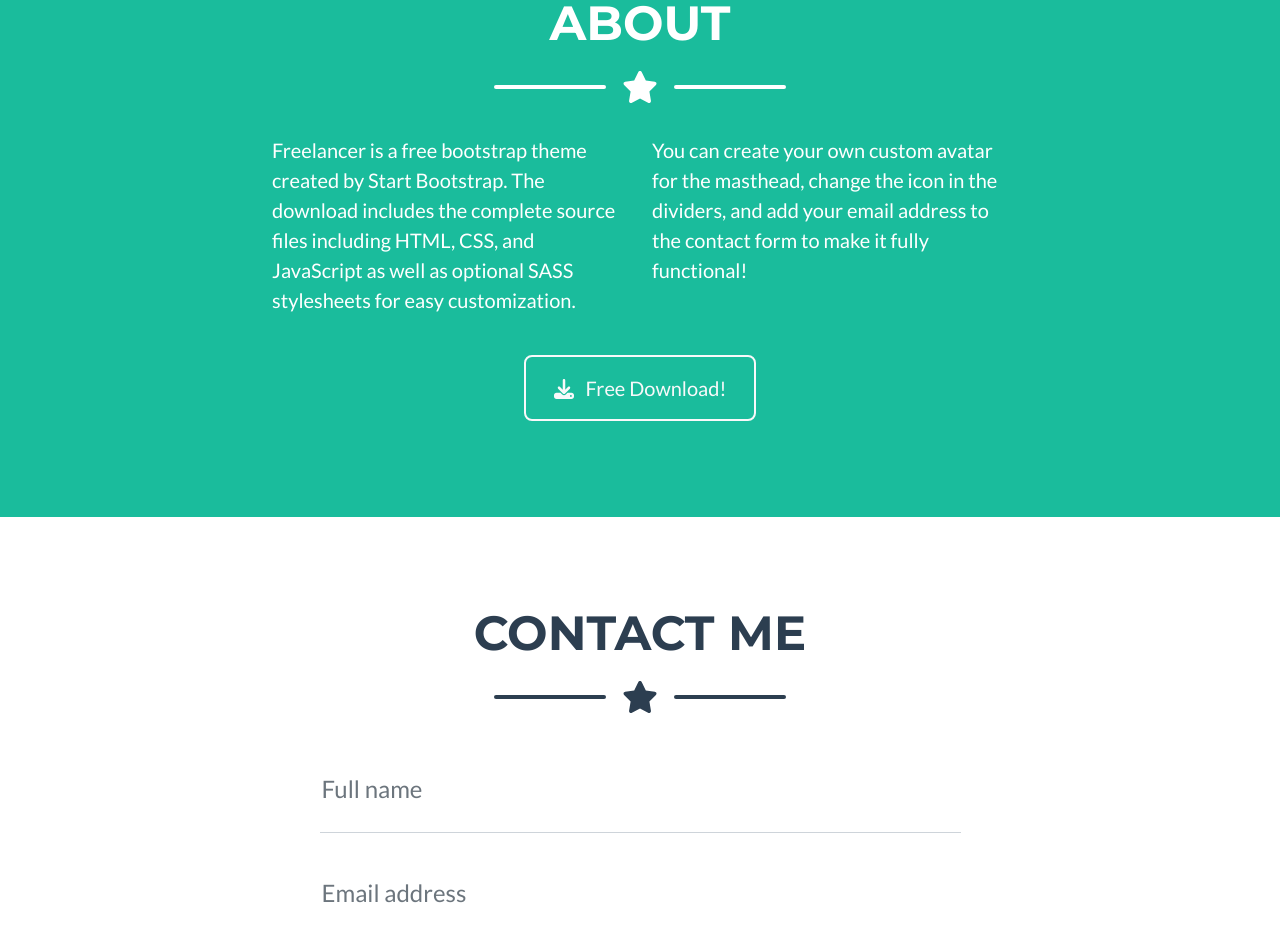
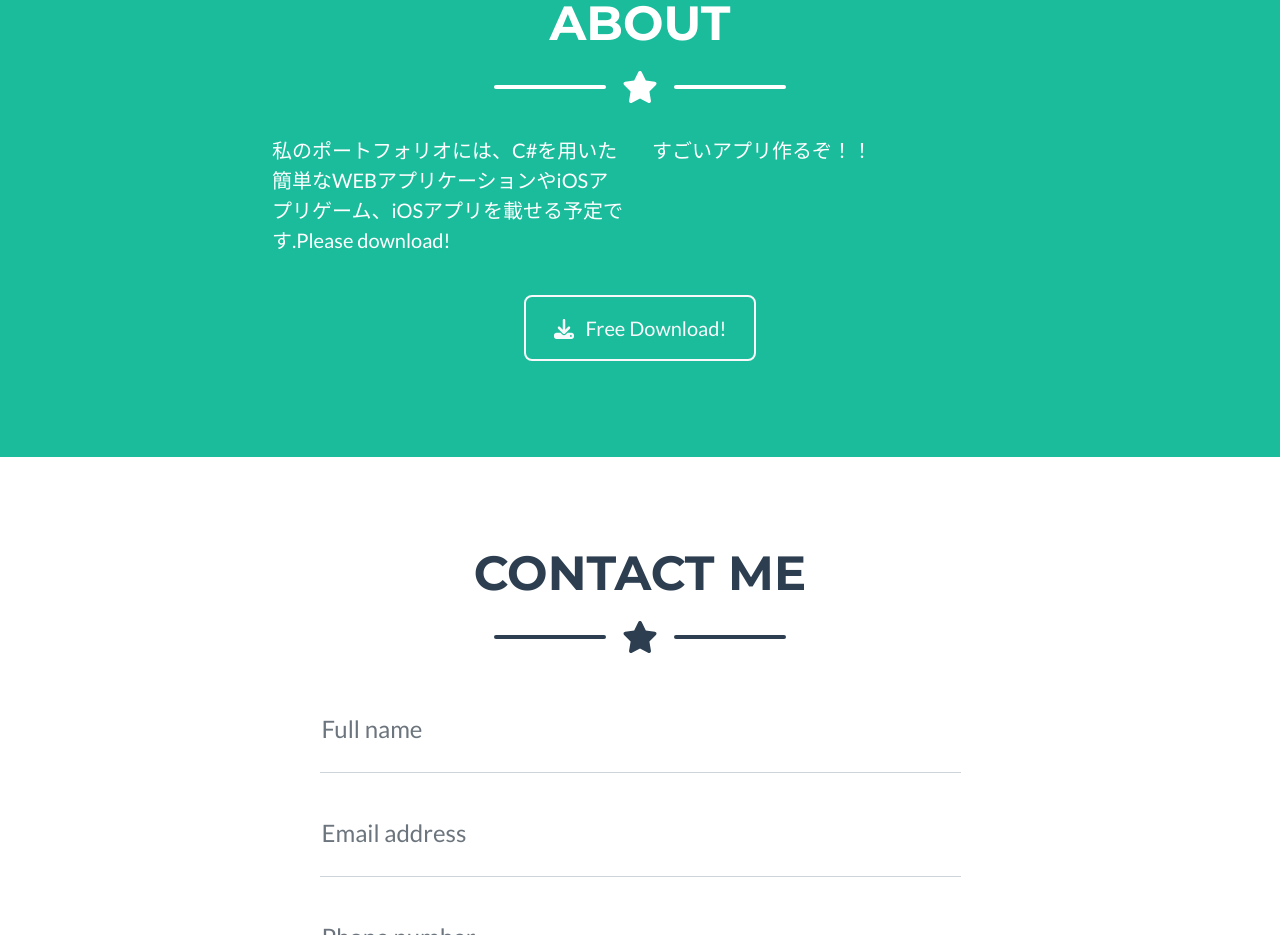
Before and after one commit to Mizoprogram/portfolio, a plain HTML site: page index.html in a window 1280 px wide. Shown: the part 1667-2602 px from the top of the page. Drawn offline with nearby package versions, Linux system fonts and the light colour scheme.

Commit message:
Update index.html

```diff
--- a/index.html
+++ b/index.html
@@ -133,8 +133,8 @@
                 </div>
                 <!-- About Section Content-->
                 <div class="row">
-                    <div class="col-lg-4 ms-auto"><p class="lead">Freelancer is a free bootstrap theme created by Start Bootstrap. The download includes the complete source files including HTML, CSS, and JavaScript as well as optional SASS stylesheets for easy customization.</p></div>
-                    <div class="col-lg-4 me-auto"><p class="lead">You can create your own custom avatar for the masthead, change the icon in the dividers, and add your email address to the contact form to make it fully functional!</p></div>
+                    <div class="col-lg-4 ms-auto"><p class="lead">私のポートフォリオには、C#を用いた簡単なWEBアプリケーションやiOSアプリゲーム、iOSアプリを載せる予定です.Please download!</p></div>
+                    <div class="col-lg-4 me-auto"><p class="lead">すごいアプリ作るぞ！！</p></div>
                 </div>
                 <!-- About Section Button-->
                 <div class="text-center mt-4">
```
